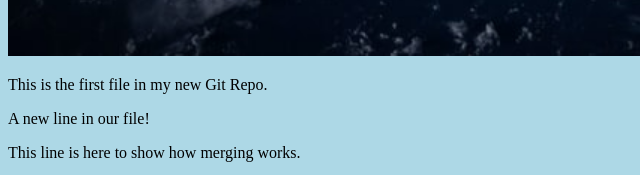
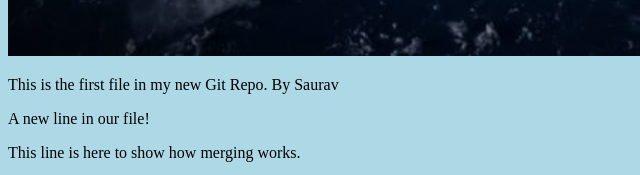
Before and after one commit to SauravSaroya/helloworld, a plain HTML site: page index.html in a window 1280 px wide. Shown: the part 663-838 px from the top of the page, 0-640 px from the left. Drawn offline with Linux system fonts and the light colour scheme.

Commit message:
Second Merge test

```diff
--- a/index.html
+++ b/index.html
@@ -9,7 +9,7 @@
 <h1>Hello world!</h1>
 <div><img src="img_hello_world.jpg" alt="Hello World from Space"
 style="width:100%;max-width:960px"></div>
-<p>This is the first file in my new Git Repo.</p>
+<p>This is the first file in my new Git Repo. By Saurav</p>
 <p>A new line in our file!</p>
 <p>This line is here to show how merging works.</p>
 
```
